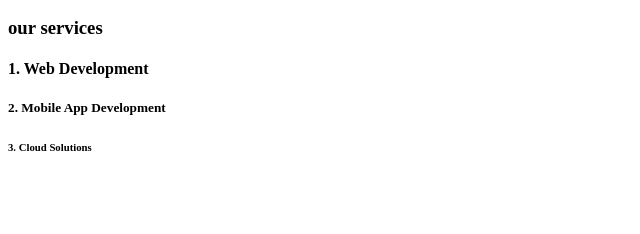
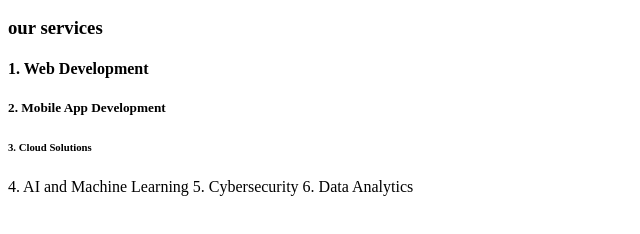
Before and after one commit to Rashvandh/Vac, a plain HTML site: page index.html in a window 1280 px wide. Shown: the part 110-344 px from the top of the page, without its empty margins (0-640 px from the left). Drawn offline with Linux system fonts and the light colour scheme.

Commit message:
Change the index

```diff
--- a/index.html
+++ b/index.html
@@ -12,5 +12,9 @@
     <h4>1. Web Development</h4>
     <h5>2. Mobile App Development</h4>
     <h6>3. Cloud Solutions</h4>
+    <h7>4. AI and Machine Learning</h5>
+    <h8>5. Cybersecurity</h6>
+    <h9>6. Data Analytics</h7>
+
 </body>
 </html
```
